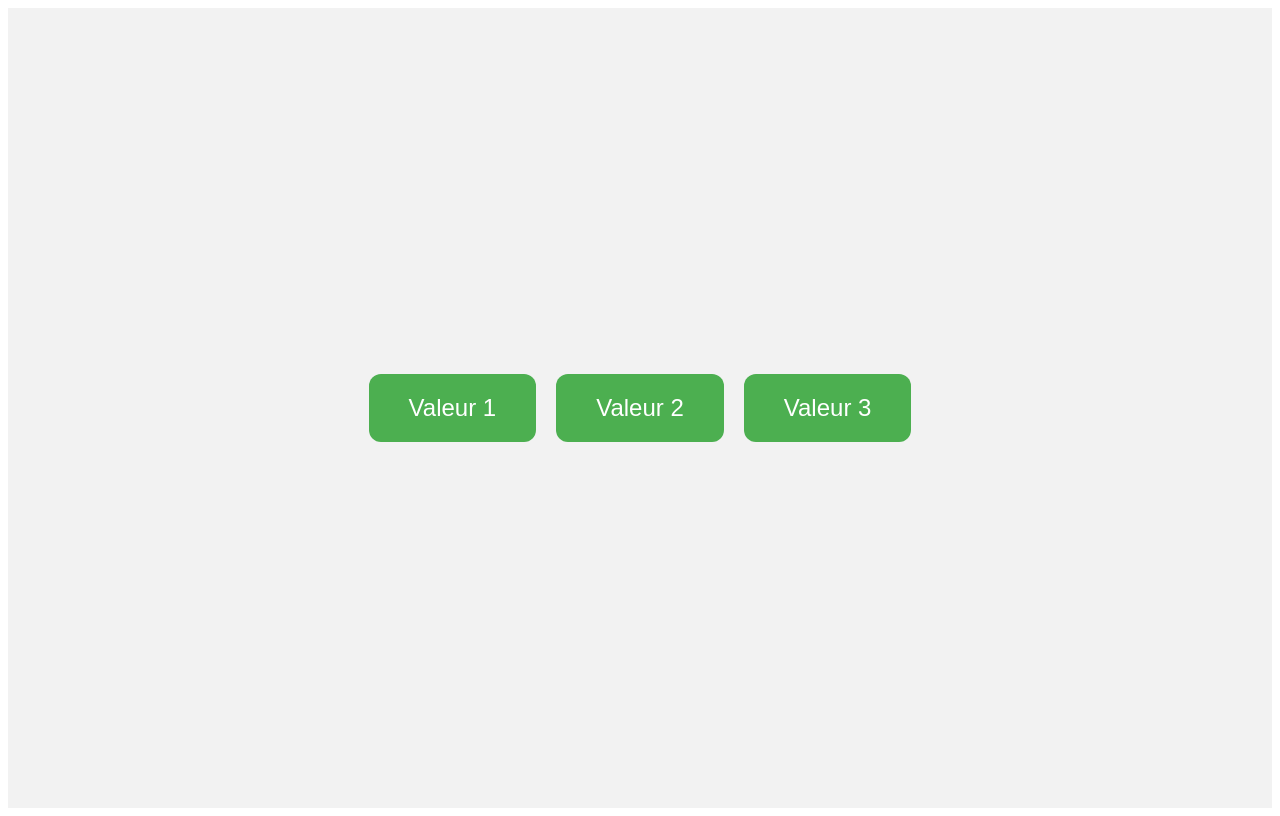
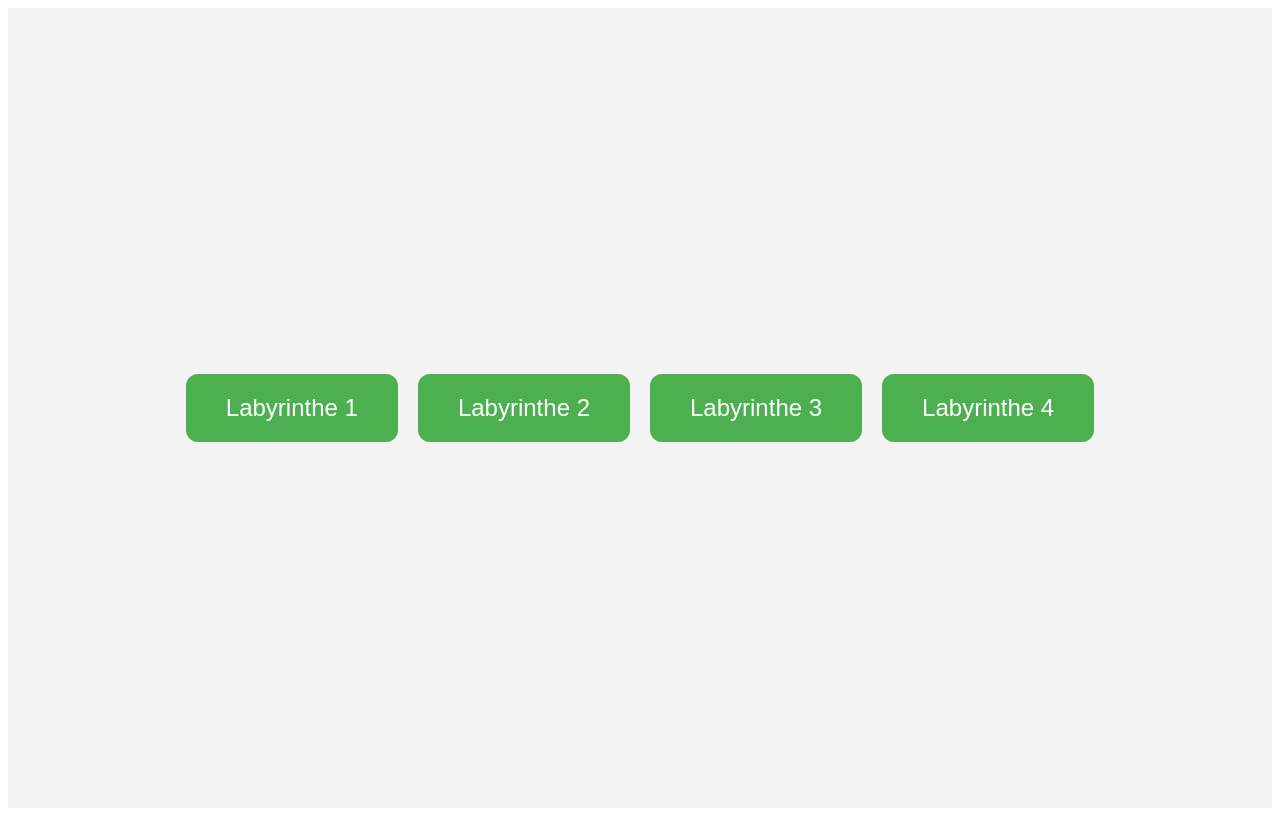
Before and after one commit to BanADrien/Projet_Front_Labyrinth_DETEE_COME, a React (Vite) app in the folder front_end/: page / in a window 1280 px wide. Built offline with nearby package versions, Linux system fonts and the light colour scheme.

Commit message:
add labyrinthe 4

```diff
--- a/front_end/src/Home.tsx
+++ b/front_end/src/Home.tsx
@@ -44,9 +44,10 @@ const Home: React.FC = () => {
       }}
     >
       {/* Plusieurs boutons avec des valeurs différentes */}
-      <NavButton value={1} label="Valeur 1" />
-      <NavButton value={2} label="Valeur 2" />
-      <NavButton value={3} label="Valeur 3" />
+      <NavButton value={1} label="Labyrinthe 1" />
+      <NavButton value={2} label="Labyrinthe 2" />
+      <NavButton value={3} label="Labyrinthe 3" />
+      <NavButton value={4} label="Labyrinthe 4" />
     </div>
   );
 };
```
